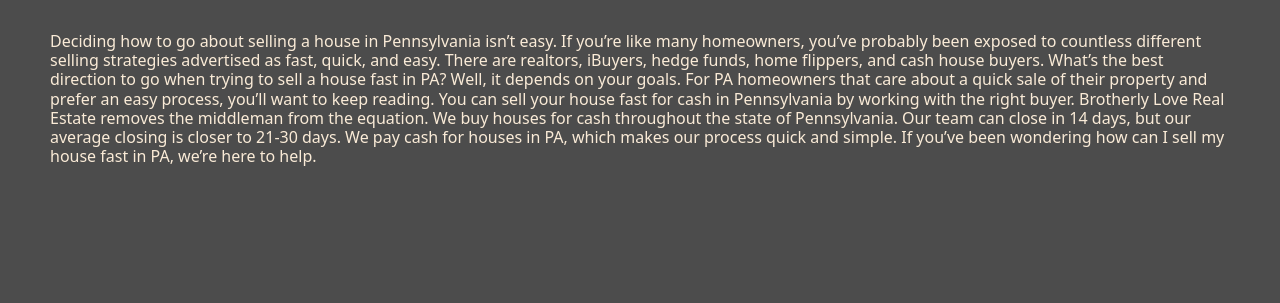
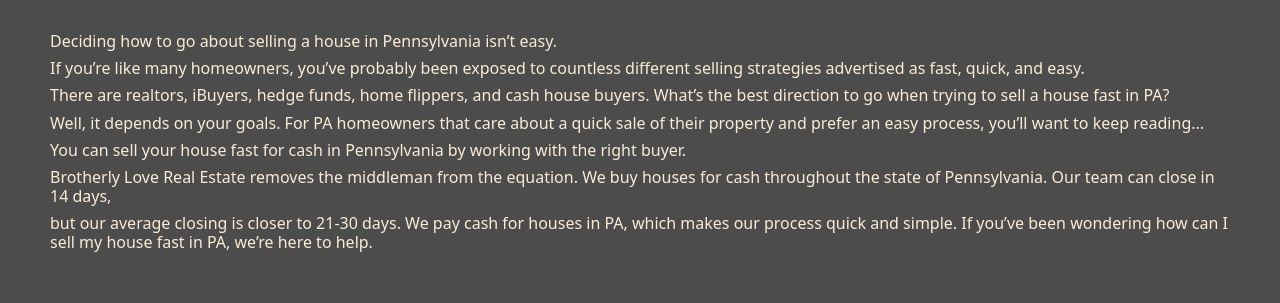
Before and after one commit to Deph1lor/deph1lor.github.io, a website: page index.html in a window 1280 px wide. Shown: the part 522-825 px from the top of the page. Before the commit the page ends 800 px from the top, so only its background shows below. Drawn offline with nearby package versions, Linux system fonts and the light colour scheme.

Commit message:
Update index.html

```diff
--- a/index.html
+++ b/index.html
@@ -5,20 +5,24 @@
     <meta name="viewport" content="width=device-width, initial-scale=1 ">
     <title>TSIG LLC - Main</title>
     <link href="https://cdn.jsdelivr.net/npm/bootstrap@5.3.2/dist/css/bootstrap.min.css" rel="stylesheet" integrity="sha384-T3c6CoIi6uLrA9TneNEoa7RxnatzjcDSCmG1MXxSR1GAsXEV/Dwwykc2MPK8M2HN" crossorigin="anonymous">
-    <link href="https://cdn.rawgit.com/michalsnik/aos/2.1.1/dist/aos.css" rel="stylesheet">
+    <link href="https://unpkg.com/aos@2.3.1/dist/aos.css" rel="stylesheet">
     <link rel="stylesheet" href="styles.css">
 </head>
 <body>
   <nav class="navbar navbar-expand-lg fixed-top">
       <div id="navbar" class="container-fluid">
-        <a class="navbar-brand" href="#main">TSIG LLC</a>
+        <div>
+
+          <a class="navbar-brand" href="#main"><img class="logo" src="imgs/logo2.png" alt=""></a>
+        </div>
+
         <button class="navbar-toggler" type="button" data-bs-toggle="collapse" data-bs-target="#navbarNav" aria-controls="navbarNav" aria-expanded="false" aria-label="Toggle navigation">
           <span class="navbar-toggler-icon"></span>
         </button>
         <div class="collapse navbar-collapse" id="navbarNav">
           <ul class="navbar-nav ms-auto">
             <li class="nav-item">
-              <a class="nav-link" aria-current="page" href="https://www.google.co.uk/">Home</a>
+              <a class="nav-link" aria-current="page" href="#">Home</a>
             </li>
             <li class="nav-item">
               <a class="nav-link" href="#">Email</a>
@@ -30,34 +34,58 @@
         </div>
       </div>
   </nav>
+
   <div class="banner">
       <img src="imgs/top-banner.png" class="img-fluid" alt="...">
   </div>
+
+  <div class="main-body">
+
     <div class="intro-title">
       <div class="text-center"  data-aos="flip-up">
         <h1 class="display-5 welcome-text">Welcome to</h1>
         <h2 class="group-name"> TOP SHELF INVESTMENT GROUP LLC</h2>
       </div>
     </div>
+
     <div class="intro-text">
-    <div class="content-container" data-aos="fade-down"  data-aos-delay="50" >
-      <h6 class="content-text">
-        Deciding how to go about selling a house in Pennsylvania isn’t easy. If you’re like many
+      <div class="">
+        <h6 class="content-text" data-aos="fade-down" data-aos-delay="50">
+          Deciding how to go about selling a house in Pennsylvania isn’t easy.
+        </h6>
+        <h6 class="content-text" data-aos="fade-down" data-aos-delay="50">
+          If you’re like many
           homeowners, you’ve probably been exposed to countless different selling strategies advertised
-        as fast, quick, and easy. There are realtors, iBuyers, hedge funds, home flippers, and cash
-        house buyers. What’s the best direction to go when trying to sell a house fast in PA? Well, it
-        depends on your goals. For PA homeowners that care about a quick sale of their property and
-        prefer an easy process, you’ll want to keep reading. You can sell your house fast for cash in
-        Pennsylvania by working with the right buyer. Brotherly Love Real Estate removes the
-        middleman from the equation. We buy houses for cash throughout the state of Pennsylvania.
-        Our team can close in 14 days, but our average closing is closer to 21-30 days. We pay cash for
+          as fast, quick, and easy.
+        </h6>
+        <h6 class="content-text" data-aos="fade-down" data-aos-delay="50">
+          There are realtors, iBuyers, hedge funds, home flippers, and cash
+          house buyers. What’s the best direction to go when trying to sell a house fast in PA?
+        </h6>
+        <h6 class="content-text" data-aos="fade-down" data-aos-delay="50">
+          Well, it depends on your goals. For PA homeowners that care about a quick sale of their property and
+          prefer an easy process, you’ll want to keep reading...
+        </h6>
+        <h6 class="content-text" data-aos="fade-down" data-aos-delay="50">
+          You can sell your house fast for cash in
+          Pennsylvania by working with the right buyer.
+        </h6>
+        <h6 class="content-text" data-aos="fade-down" data-aos-delay="50">
+          Brotherly Love Real Estate removes the
+          middleman from the equation. We buy houses for cash throughout the state of Pennsylvania. Our team can close in 14 days,
+        </h6>
+        <h6 class="content-text" data-aos="fade-down" data-aos-delay="50">
+          but our average closing is closer to 21-30 days. We pay cash for
           houses in PA, which makes our process quick and simple. If you’ve been wondering how can I
           sell my house fast in PA, we’re here to help.
         </h6>
       </div>
     </div>
 
-  <script src="https://cdn.rawgit.com/michalsnik/aos/2.1.1/dist/aos.js"></script>
+  </div>
+
+
+  <script src="https://unpkg.com/aos@2.3.1/dist/aos.js"></script>
   <script src="https://cdn.jsdelivr.net/npm/bootstrap@5.1.3/dist/js/bootstrap.bundle.min.js" integrity="sha384-ka7Sk0Gln4gmtz2MlQnikT1wXgYsOg+OMhuP+IlRH9sENBO0LRn5q+8nbTov4+1p" crossorigin="anonymous"></script>
   <script>
     AOS.init({
```
Lines whose indentation alone changed are shown as unchanged.
